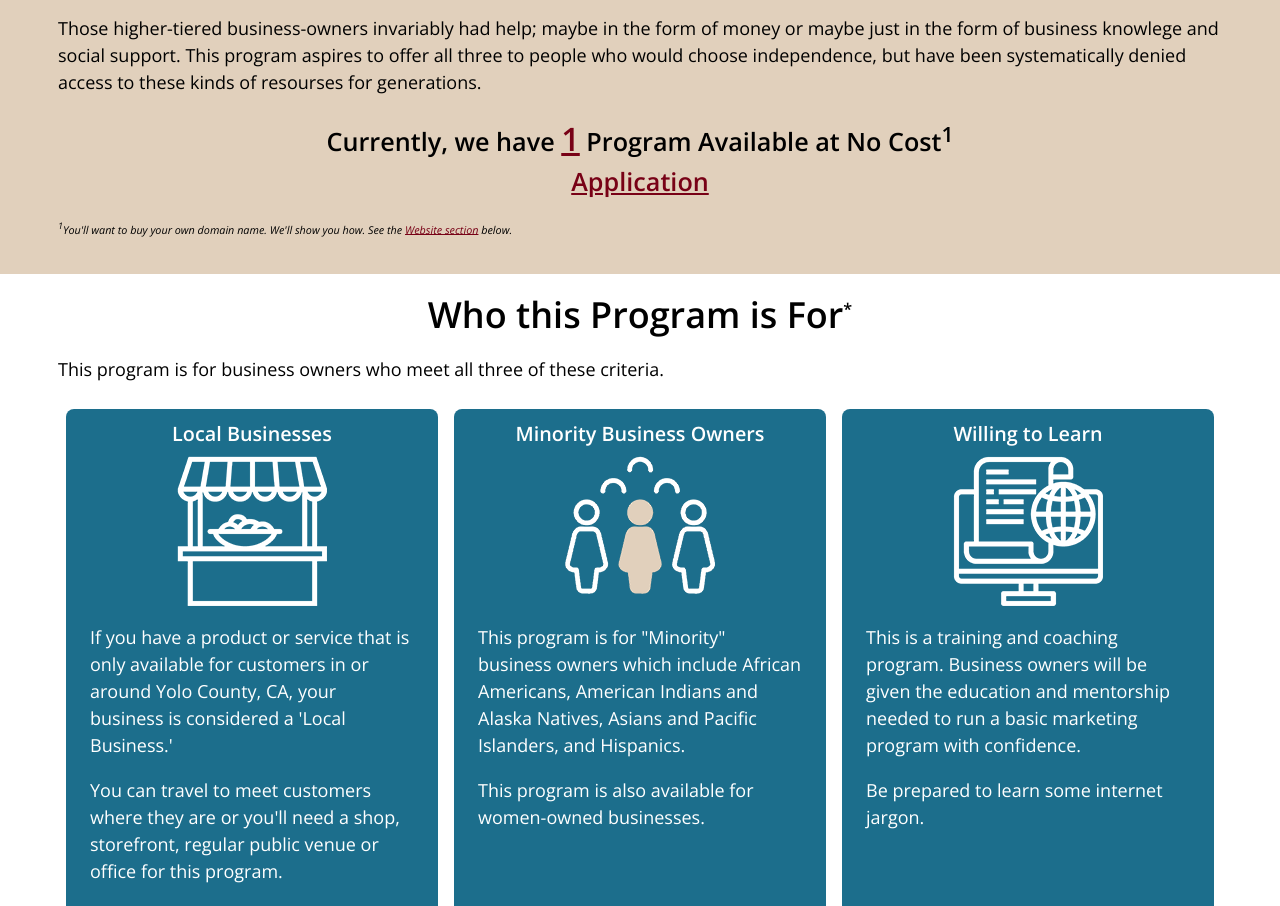
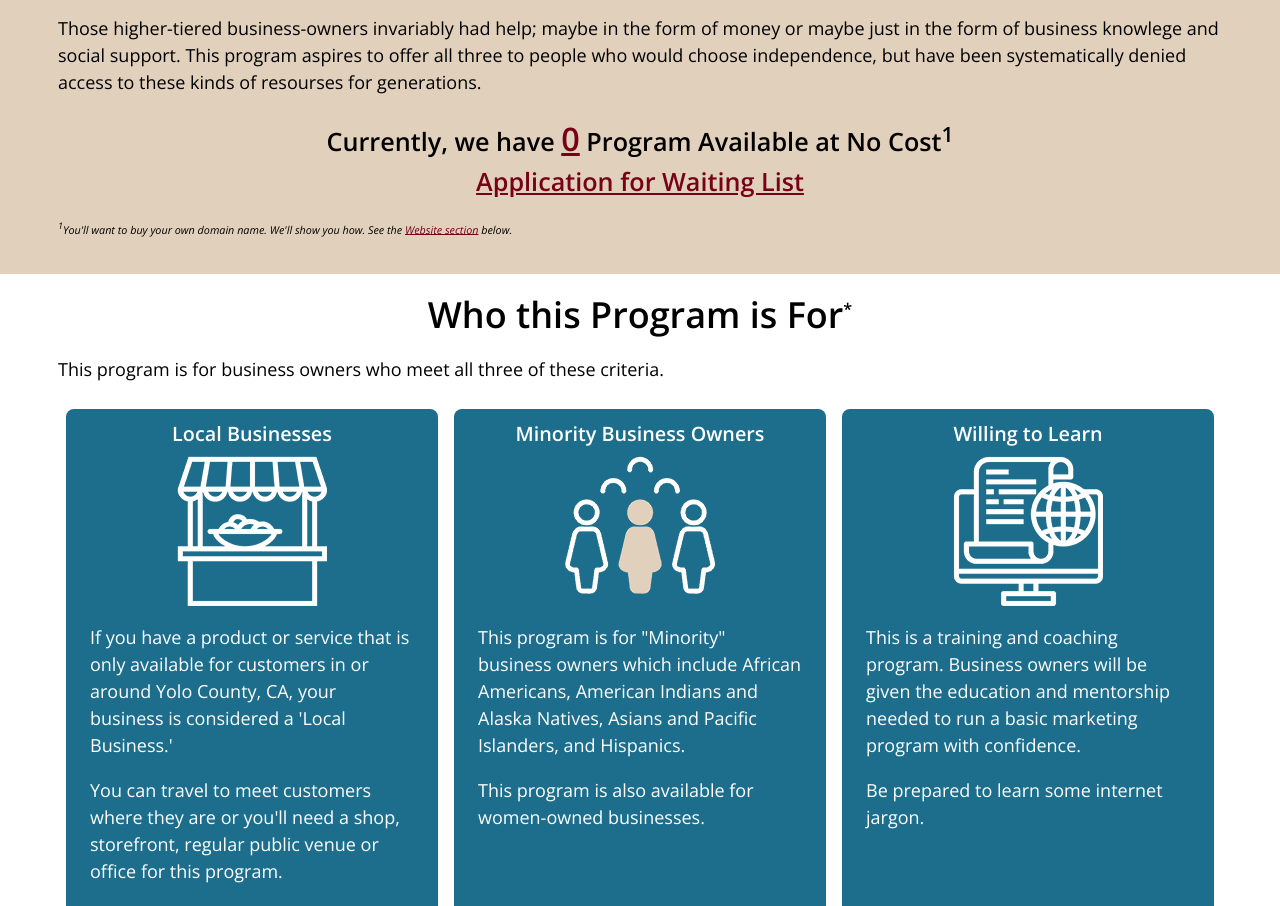
Before and after one commit to CLGolden/Indie_Yolo, an Eleventy site: page src/index.html in a window 1280 px wide. Shown: the part 1640-2546 px from the top of the page. Built offline with nearby package versions, Linux system fonts and the light colour scheme; Eleventy itself is replaced by a stand-in of ours; files that its build step writes are made by us from their sources.

Commit message:
change to waiting list

```diff
--- a/src/home/independence.html
+++ b/src/home/independence.html
@@ -33,8 +33,8 @@ date: 2022-01-02
       kinds of resourses for generations.
     </p>
     <p class="currentPrograms">
-      Currently, we have <span>1</span> Program Available at No Cost<sup>1</sup
-      ><br /><a href="/contact/#application">Application</a>
+      Currently, we have <span>0</span> Program Available at No Cost<sup>1</sup
+      ><br /><a href="/contact/#application">Application for Waiting List</a>
     </p>
     <p class="footnote">
       <sup>1</sup>You'll want to buy your own domain name. We'll show you how.
```
